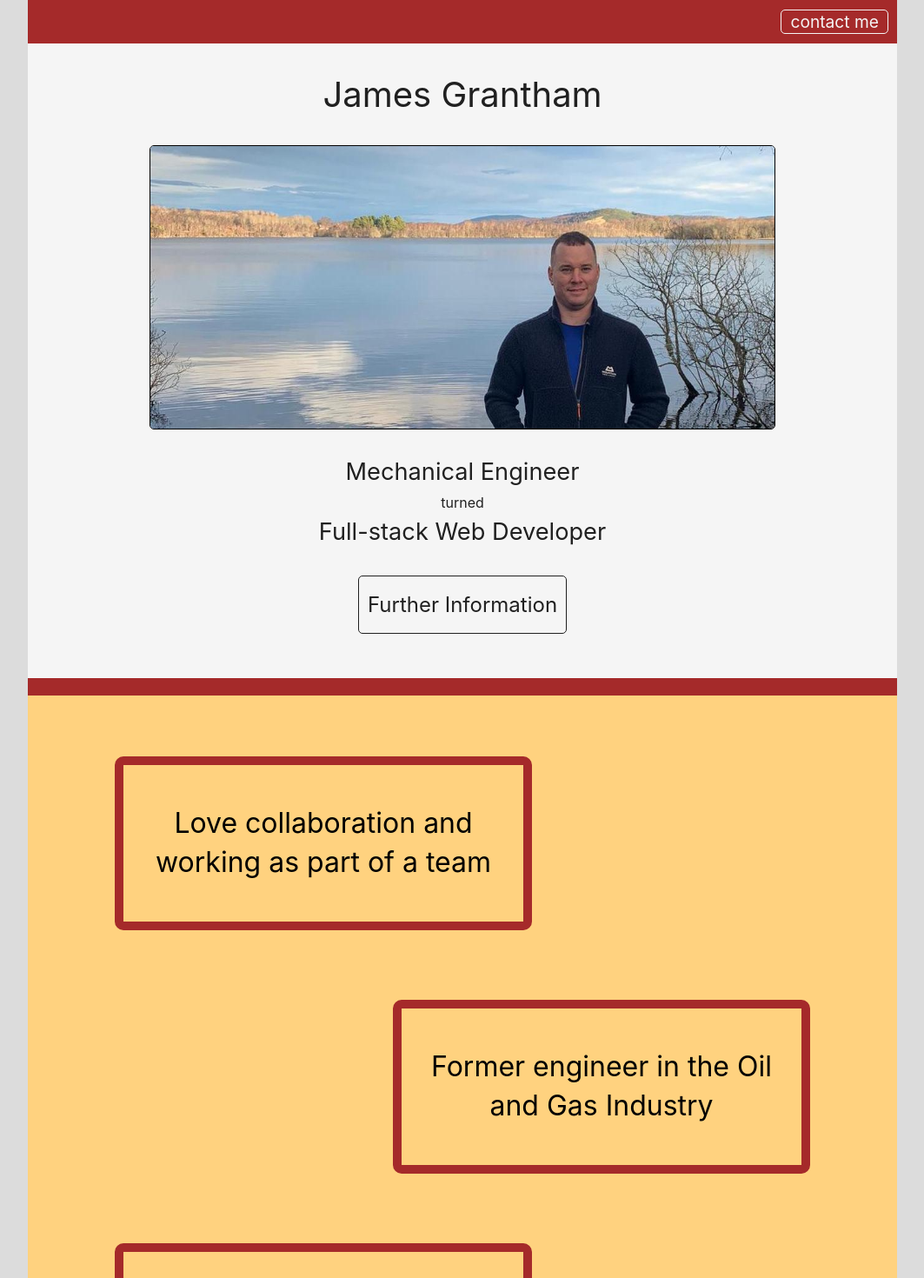
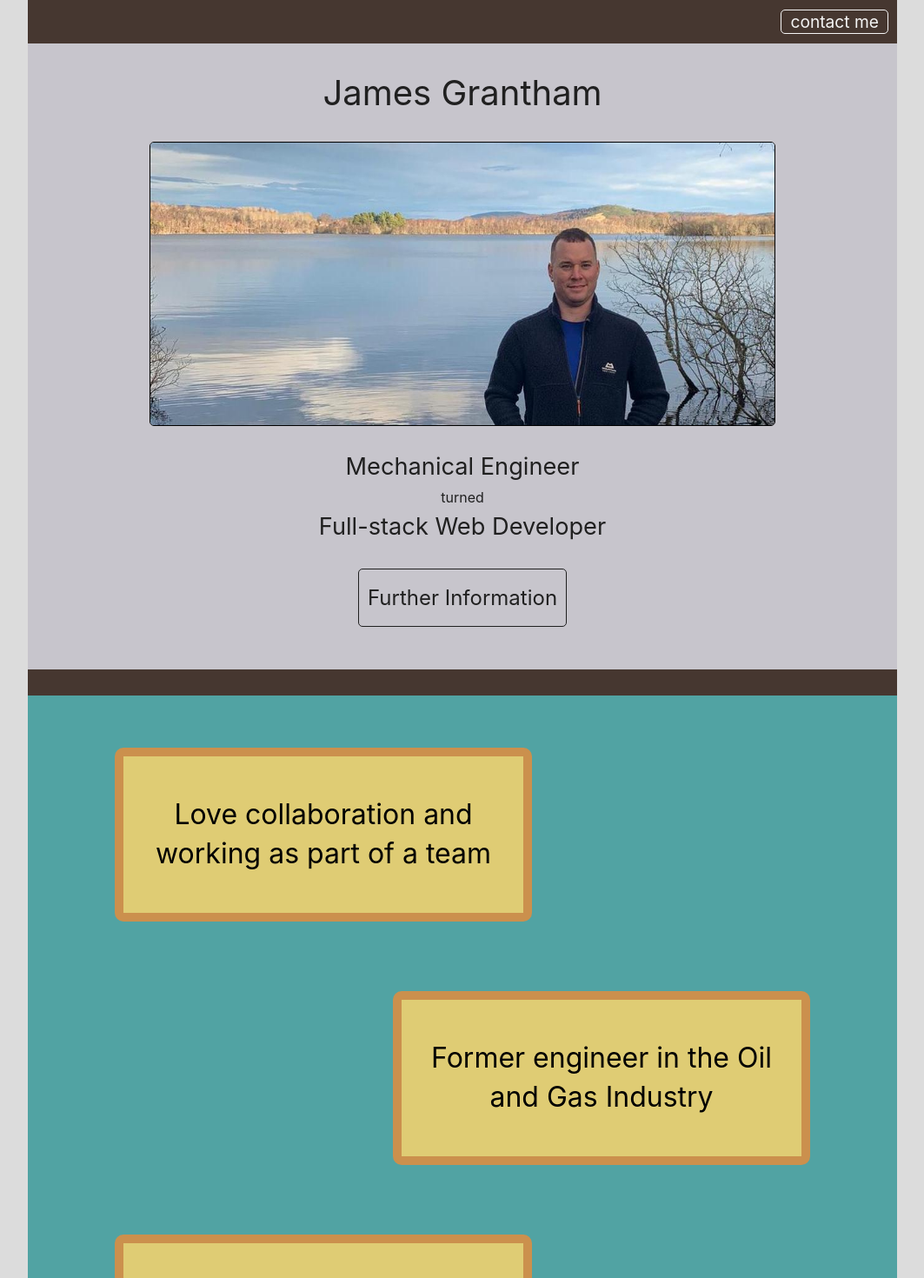
Before and after one commit to jrgrantham/james-grantham, a React (Create React App) app: page / in a window 1280 px wide. Shown: the top 1470 px of the page at 87% size, without its empty margins (108-1171 px from the left). Built offline with nearby package versions, Linux system fonts and the light colour scheme; no server answers.

Commit message:
Add colours

```diff
--- a/src/components/Boys.jsx
+++ b/src/components/Boys.jsx
@@ -1,7 +1,7 @@
 import React from "react";
 import styled from "styled-components";
 
-import { orangeMedium } from "../views/styling";
+import { orangeMedium, landingBoysBack, landingBoysButton } from "../views/styling";
 
 export default function Boys() {
   return (
@@ -14,13 +14,13 @@ export default function Boys() {
 }
 
 const StyledBoys = styled.div`
-  background-color: ${orangeMedium}
+  background-color: ${landingBoysBack}
   width: 100%
 `;
 
 const Content = styled.div`
-  margin: 0 20px 50px 20px
-  background-color: green
+  margin: 50px 20px 50px 20px
+  background-color: ${landingBoysButton}
   border-radius: 120px
 `;
 
--- a/src/components/ContactMeHeader.jsx
+++ b/src/components/ContactMeHeader.jsx
@@ -1,17 +1,16 @@
 import React, { useState } from "react";
 import { Link } from "react-router-dom";
 import styled from "styled-components";
-import { headerHeight, whiteOff, borderRad } from "../views/styling";
+import { headerHeight, whiteOff, borderRad, landingHeader } from "../views/styling";
 
 export default function ContactMeHeader(props) {
   const [hidden, setHidden] = useState(true);
-  console.log(hidden);
 
   const Header = styled.div`
     display: flex
     justify-content: ${hidden ? "flex-end" : "space-evenly"}
     align-items: center
-    background-color: brown
+    background-color: ${landingHeader}
     min-height: ${headerHeight}px
     width: 100vw
     max-width:  1000px
--- a/src/components/FooterBanner.jsx
+++ b/src/components/FooterBanner.jsx
@@ -1,13 +1,13 @@
 import React from "react";
 import styled from "styled-components";
-import { footerHeight } from "../views/styling";
+import { footerHeight, landingFooter } from "../views/styling";
 
 export default function FooterBanner(props) {
   return <Footer></Footer>;
 }
 
 const Footer = styled.div`
-  background-color: brown;
+  background-color: ${landingFooter}
   height: ${footerHeight}px
   width: 100vw
   max-width:  1000px
--- a/src/components/LandingCaptions.jsx
+++ b/src/components/LandingCaptions.jsx
@@ -2,7 +2,7 @@ import React from "react";
 import styled from "styled-components";
 import { captions } from "../data/captions";
 
-import { mediaBreak, orangeMedium } from "../views/styling";
+import { mediaBreak, orangeMedium, landingCaptionBack, landingCaptionBorder, landingCaption } from "../views/styling";
 
 export default function LandingCaptions() {
   // document.body.style.background = appColor;
@@ -23,7 +23,7 @@ export default function LandingCaptions() {
 }
 
 const Captions = styled.div`
-background-color: ${orangeMedium}
+background-color: ${landingCaptionBack}
 padding: 50px 0
 width: 100%;
 
@@ -46,12 +46,13 @@ const CaptionContainer = styled.div`
 `;
 
 const Caption = styled.div`
+  background-color: ${landingCaption}
   margin: 20px 0
   display: flex
   justify-content: center
   align-items: center
   // margin: 50px auto
-  border: 10px solid brown
+  border: 10px solid ${landingCaptionBorder}
   border-radius: 10px
   padding: 15px
   width: 300px
--- a/src/components/LandingInitialView.jsx
+++ b/src/components/LandingInitialView.jsx
@@ -1,4 +1,4 @@
-import React, { useEffect } from "react";
+import React from "react";
 import { Link } from "react-router-dom";
 import styled from "styled-components";
 
@@ -10,7 +10,8 @@ import {
   borderRad,
   blackOff,
   headerHeight,
-  footerHeight
+  footerHeight,
+  landingInitial
 } from "../views/styling";
 
 export default function LandingInitialView() {
@@ -21,9 +22,9 @@ export default function LandingInitialView() {
     document.getElementById("name").classList.remove("hide");
   }, 800);
 
-  // setTimeout(function() {
-  //   document.getElementById("img").classList.remove("fade");
-  // }, 000);
+  setTimeout(function() {
+    document.getElementById("img").classList.remove("hide");
+  }, 100);
 
   setTimeout(function() {
     document.getElementById("jobs").classList.remove("hide");
@@ -39,7 +40,7 @@ export default function LandingInitialView() {
         <div id="name" className="hide">
           <h1>James Grantham</h1>
         </div>
-        <div id="img" className="img">
+        <div id="img" className="hide img">
           <img src={jamesPhoto} alt="" />
         </div>
         <div id="jobs" className="hide">
@@ -58,10 +59,10 @@ export default function LandingInitialView() {
 }
 
 let vh = window.innerHeight < 630 ? 630 : window.innerHeight;
-console.log(vh);
 
 const LandingContainer = styled.div`
   height: ${vh - headerHeight - footerHeight}px
+  background-color: ${landingInitial}
   width: 100%
   display: flex;
   flex-direction: column;
@@ -92,6 +93,7 @@ const LandingContent = styled.div`
     width: 90%
     max-width: 800px
     max-width: 90vh
+    transition: opacity 0.3s
   }
 
   img {
--- a/src/views/styling.js
+++ b/src/views/styling.js
@@ -1,7 +1,7 @@
 export const width = '800px'
 export const mediaBreak = '650px'
 export const headerHeight = 50
-export const footerHeight = 20
+export const footerHeight = 30
 export const borderRad = '5px'
 export const transition = '0.3s ease-in-out'
 
@@ -12,3 +12,18 @@ export const greyMedium = '#D0D0D0'
 export const greyDark = '#808080'
 export const blackOff = '#202020'
 export const orangeMedium = '#ffd27f'
+
+// favicon font - Merriweather
+
+// Landing Page
+
+export const landingHeader = '#463730'
+export const landingFooter = '#463730'
+export const landingInitial = '#c7c5cc'
+
+export const landingCaptionBack = '#51A3A3'
+export const landingCaption = '#DFCC74'
+export const landingCaptionBorder = '#CB904D'
+
+export const landingBoysBack = '#AE759F'
+export const landingBoysButton = '#55286F'
```
